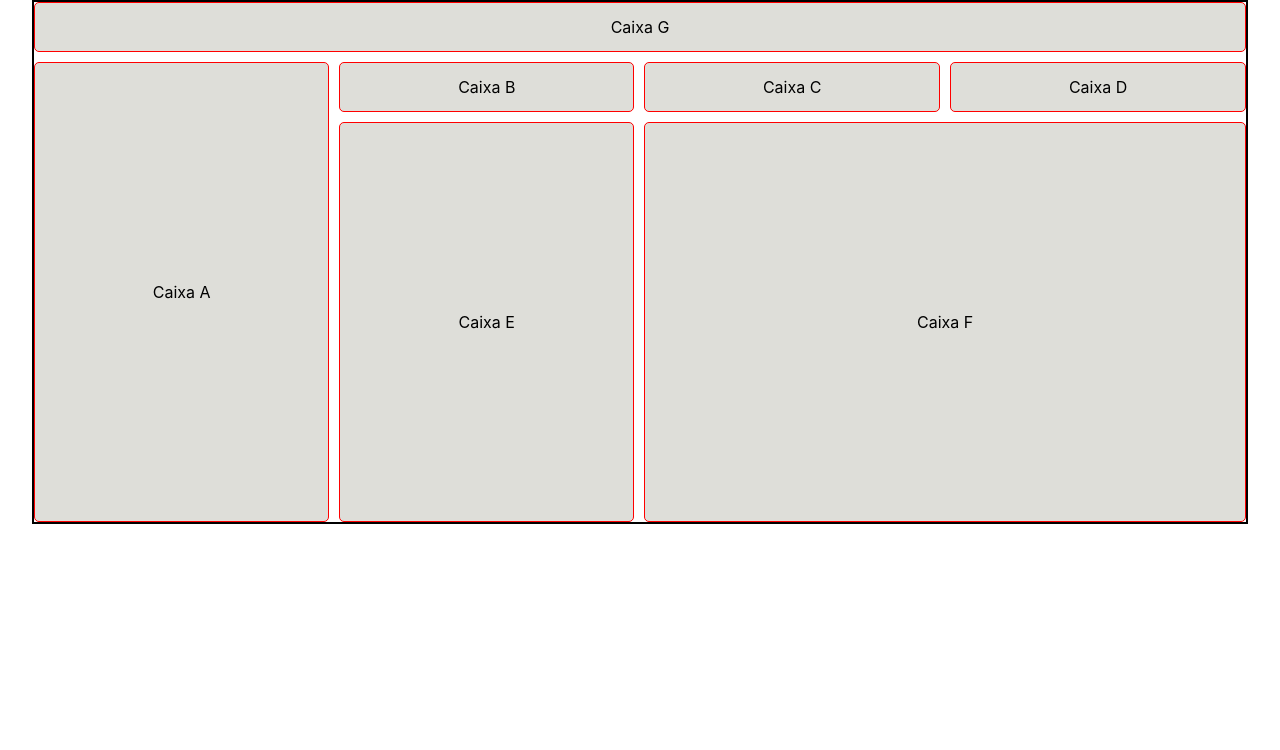
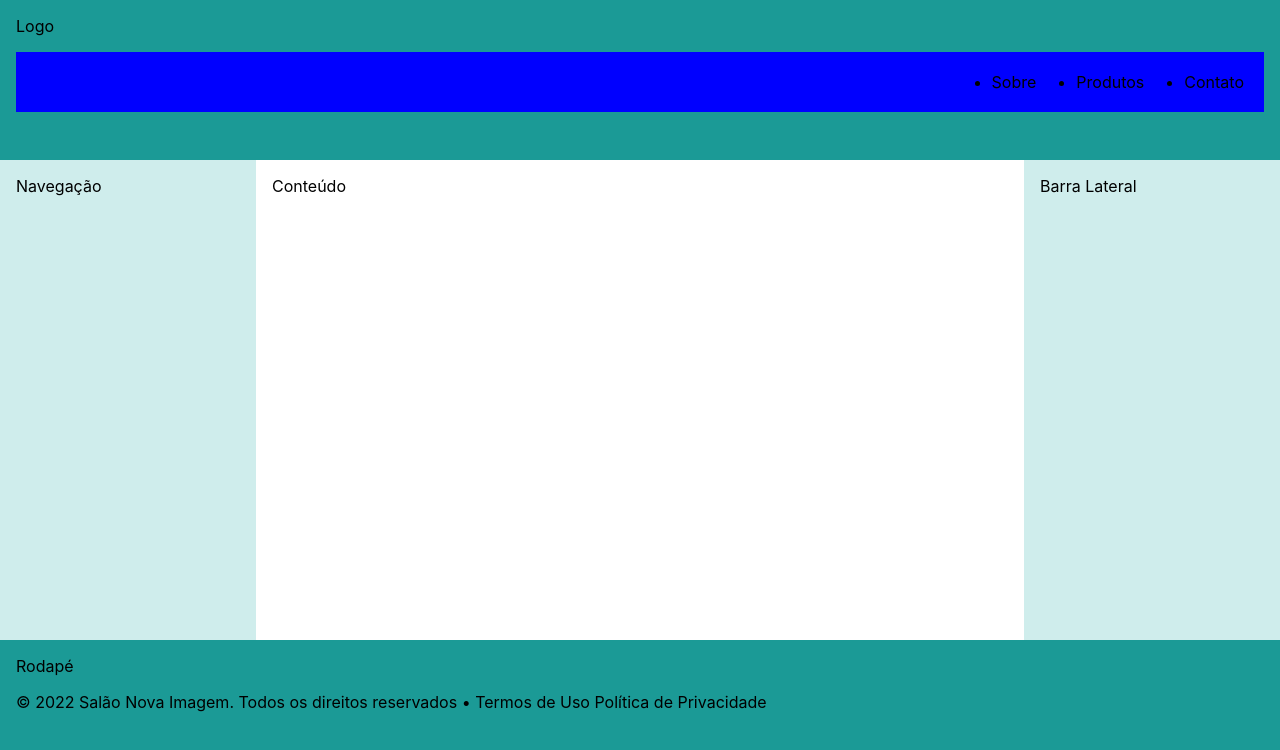
Before and after one commit to vilmarmoraes/barbearia, a Next.js app: page / in a window 1280 px wide. Shown: the top 750 px of the page. Built offline with nearby package versions, Linux system fonts and the light colour scheme.

Commit message:
Refatorado todo o layuolt

```diff
--- a/components/Menu.tsx
+++ /dev/null
@@ -1,15 +0,0 @@
-import styles from "../styles/Menu.module.css"
-
-export default function Menu(props) {
-    return (
-        <div className={styles.container}>
-            <div className={`${styles.box} ${styles.a}`}>Caixa A</div>
-            <div className={`${styles.box} ${styles.b}`}>Caixa B</div>
-            <div className={`${styles.box} ${styles.c}`}>Caixa C</div>
-            <div className={`${styles.box} ${styles.d}`}>Caixa D</div>
-            <div className={`${styles.box} ${styles.e}`}>Caixa E</div>
-            <div className={`${styles.box} ${styles.f}`}>Caixa F</div>
-            <div className={`${styles.box} ${styles.g}`}>Caixa G</div>
-        </div>
-    )
-}
--- a/components/Servicos.tsx
+++ b/components/Servicos.tsx
@@ -1,6 +1,6 @@
 export default function Servicos() {
     return(
-        <div>
+        <div >
             Servicos
         </div>
     )
--- a/pages/index.tsx
+++ b/pages/index.tsx
@@ -1,17 +1,40 @@
+import styles from '../styles/Home.module.css'
 import Head from 'next/head'
-import Menu from '../components/Menu'
-import Precos from '../components/Precos'
-import styles from '../styles/Home.module.css'
+
 
 export default function Home() {
   return (
-    <div className={styles.container}>
+    <div>
       <Head>
         <title>Barbearia</title>
         <meta name="description" content="Generated by create next app" />
         <link rel="icon" href="/favicon.ico" />
       </Head>
-      <Menu></Menu>
+
+      <body className={styles.body}>
+        <header className={styles.header}>
+          <a href="/">Logo</a>
+          <nav className={styles.navmenu}>
+            <ul>
+              <li><a href="/">Sobre</a></li>
+              <li><a href="/">Produtos</a></li>
+              <li><a href="/">Contato</a></li>
+            </ul>
+          </nav>
+        </header>
+
+        <div id={styles.main}>
+          <article className={styles.article}>Conteúdo</article>
+          <nav className={styles.nav}>Navegação</nav>
+          <aside className={styles.aside}>Barra Lateral</aside>
+        </div>
+
+        <footer className={styles.footer}>
+          Rodapé
+          <p>© 2022 Salão Nova Imagem. Todos os direitos reservados • Termos de Uso Política de Privacidade</p>
+        </footer>
+
+      </body>
     </div>
   )
 }
--- a/styles/Home.module.css
+++ b/styles/Home.module.css
@@ -1,116 +1,52 @@
-.container {
-  padding: 0 2rem;
+.body {
+    display: flex;
+    min-height: 100vh;
+    flex-direction: column;
+    margin: 0;
 }
 
-.main {
-  min-height: 100vh;
-  padding: 4rem 0;
-  flex: 1;
-  display: flex;
-  flex-direction: column;
-  justify-content: center;
-  align-items: center;
+.header {
+    background: #1b9a96;
+    height: 20vh;
+    padding: 1em;
+}
+
+.navmenu ul {
+    display: flex;
+    flex-direction: row;
+    justify-content: flex-end;
+    background-color: blue;
+}
+
+.navmenu ul li {
+    margin: 20px;
+}
+
+#main {
+    display: flex;
+    flex: 1;
+}
+
+.article {
+    flex: 1;
+    padding: 1em;
+}
+
+.nav {
+    flex: 0 0 20vw;
+    background-color: #cfedec;
+    order: -1;
+    padding: 1em;
+}
+
+.aside {
+    flex: 0 0 20vw;
+    background-color: #cfedec;
+    padding: 1em;
 }
 
 .footer {
-  display: flex;
-  flex: 1;
-  padding: 2rem 0;
-  border-top: 1px solid #eaeaea;
-  justify-content: center;
-  align-items: center;
+    background: #1b9a96;
+    height: 20vh;
+    padding: 1em;
 }
-
-.footer a {
-  display: flex;
-  justify-content: center;
-  align-items: center;
-  flex-grow: 1;
-}
-
-.title a {
-  color: #0070f3;
-  text-decoration: none;
-}
-
-.title a:hover,
-.title a:focus,
-.title a:active {
-  text-decoration: underline;
-}
-
-.title {
-  margin: 0;
-  line-height: 1.15;
-  font-size: 4rem;
-}
-
-.title,
-.description {
-  text-align: center;
-}
-
-.description {
-  margin: 4rem 0;
-  line-height: 1.5;
-  font-size: 1.5rem;
-}
-
-.code {
-  background: #fafafa;
-  border-radius: 5px;
-  padding: 0.75rem;
-  font-size: 1.1rem;
-  font-family: Menlo, Monaco, Lucida Console, Liberation Mono, DejaVu Sans Mono,
-    Bitstream Vera Sans Mono, Courier New, monospace;
-}
-
-.grid {
-  display: flex;
-  align-items: center;
-  justify-content: center;
-  flex-wrap: wrap;
-  max-width: 800px;
-}
-
-.card {
-  margin: 1rem;
-  padding: 1.5rem;
-  text-align: left;
-  color: inherit;
-  text-decoration: none;
-  border: 1px solid #eaeaea;
-  border-radius: 10px;
-  transition: color 0.15s ease, border-color 0.15s ease;
-  max-width: 300px;
-}
-
-.card:hover,
-.card:focus,
-.card:active {
-  color: #0070f3;
-  border-color: #0070f3;
-}
-
-.card h2 {
-  margin: 0 0 1rem 0;
-  font-size: 1.5rem;
-}
-
-.card p {
-  margin: 0;
-  font-size: 1.25rem;
-  line-height: 1.5;
-}
-
-.logo {
-  height: 1em;
-  margin-left: 0.5rem;
-}
-
-@media (max-width: 600px) {
-  .grid {
-    width: 100%;
-    flex-direction: column;
-  }
-}
--- /dev/null
+++ b/styles/Rodape.module.css
@@ -0,0 +1,6 @@
+.rodape {
+    display: flex;
+    border-bottom: 1px;
+    height: 100px;
+    background-color: deeppink;
+}
```
Also changed, not shown: components/Modelos_grides.tsx (added, +15 -0 lines), components/Rodape.tsx (+5 -3 lines), styles/ModeloGrids.module.css (renamed from styles/Menu.module.css), 2 other files (tests, documents, lock files or other folders).
